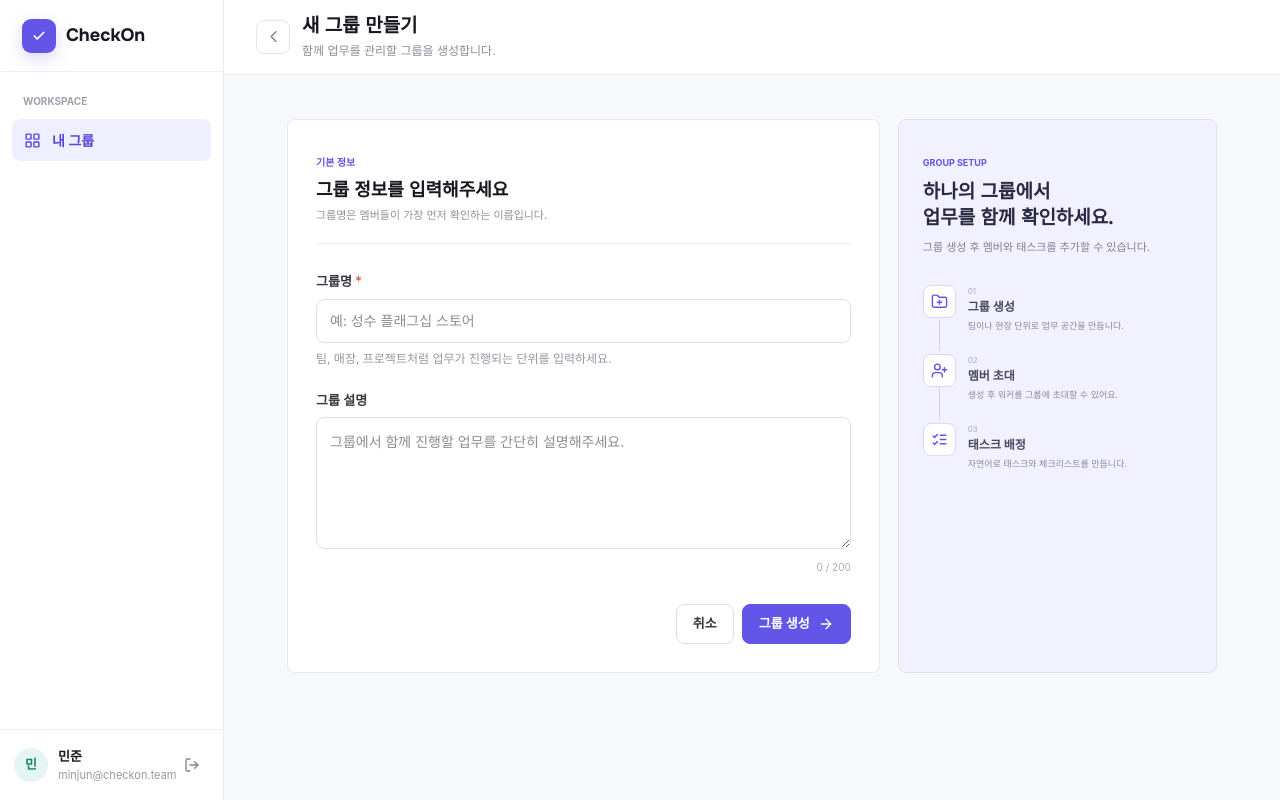
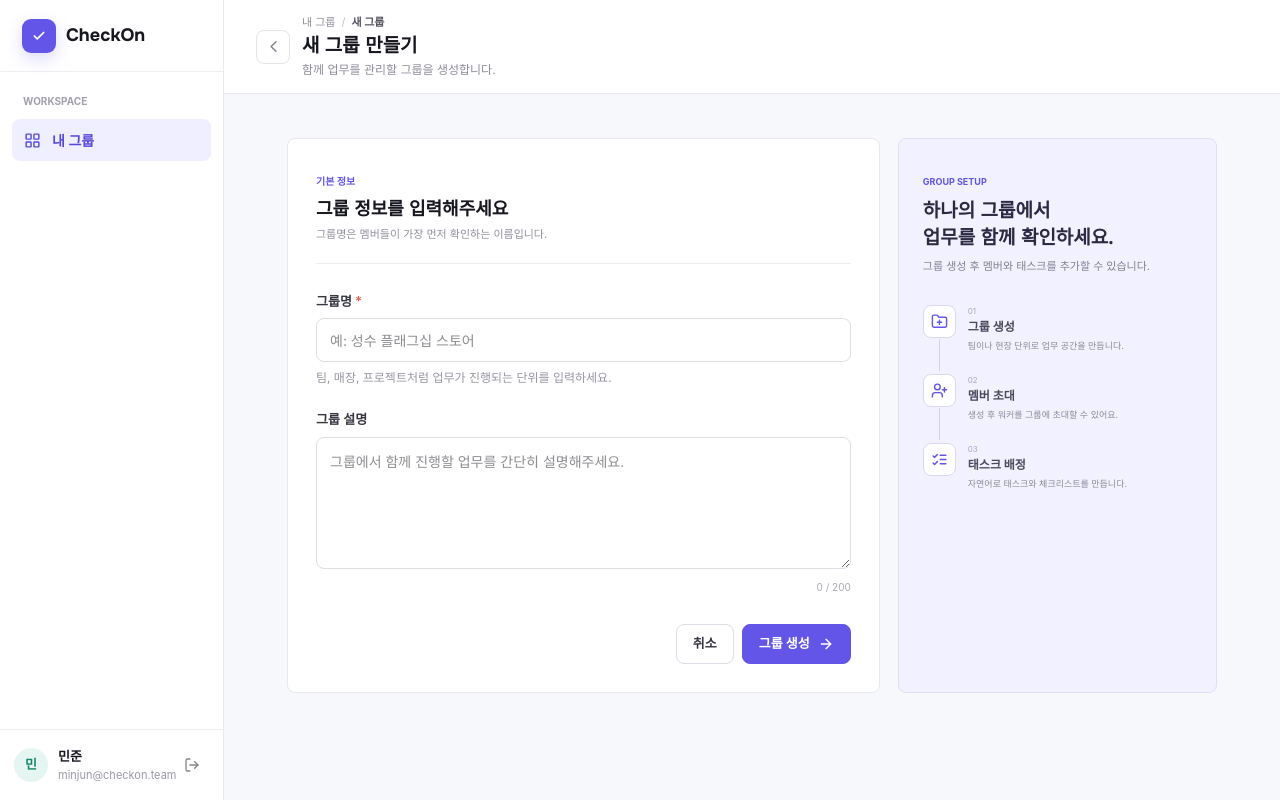
Before and after one commit to KTB4-AI-HACKATHON-11/front, a React (Vite) app: page /groups/new in a window 1280 px wide. Built offline with nearby package versions, Linux system fonts and the light colour scheme.

Commit message:
feat: 헤더 영역에 breadcrumb 추가

```diff
--- a/src/app/components/AppShell.css
+++ b/src/app/components/AppShell.css
@@ -159,6 +159,46 @@
   display: flex;
   align-items: center;
   gap: 12px;
+}
+
+.app-header__title-copy {
+  display: flex;
+  min-width: 0;
+  flex-direction: column;
+}
+
+.app-breadcrumb {
+  display: flex;
+  flex-wrap: wrap;
+  align-items: center;
+  gap: 6px;
+  margin-bottom: 3px;
+  color: #8f8f9b;
+  font-size: 11px;
+}
+
+.app-breadcrumb__item {
+  display: inline-flex;
+  align-items: center;
+  gap: 6px;
+}
+
+.app-breadcrumb a {
+  color: #8f8f9b;
+  text-decoration: none;
+}
+
+.app-breadcrumb a:hover {
+  color: #555560;
+}
+
+.app-breadcrumb strong {
+  color: #555560;
+  font-weight: 700;
+}
+
+.app-breadcrumb__separator {
+  color: #c0c0c8;
 }
 
 .app-header h1 {
--- a/src/app/components/AppShell.jsx
+++ b/src/app/components/AppShell.jsx
@@ -8,10 +8,72 @@ const navigation = [
   { label: "내 그룹", icon: LayoutGrid, path: "/groups" },
 ];
 
+function buildBreadcrumbs(pathname, title) {
+  if (pathname === "/groups") {
+    return [{ label: "내 그룹", path: "/groups", current: true }];
+  }
+
+  if (pathname === "/groups/new") {
+    return [
+      { label: "내 그룹", path: "/groups" },
+      { label: "새 그룹", path: "/groups/new", current: true },
+    ];
+  }
+
+  const groupTaskCreateMatch = pathname.match(/^\/groups\/([^/]+)\/tasks\/new$/);
+  if (groupTaskCreateMatch) {
+    const [, groupId] = groupTaskCreateMatch;
+    return [
+      { label: "내 그룹", path: "/groups" },
+      { label: "그룹 상세", path: `/groups/${groupId}` },
+      { label: "새 태스크", path: pathname, current: true },
+    ];
+  }
+
+  const groupDetailMatch = pathname.match(/^\/groups\/([^/]+)$/);
+  if (groupDetailMatch) {
+    return [
+      { label: "내 그룹", path: "/groups" },
+      { label: title || "그룹 상세", path: pathname, current: true },
+    ];
+  }
+
+  const photoVerificationMatch = pathname.match(/^\/tasks\/([^/]+)\/verify\/photo$/);
+  if (photoVerificationMatch) {
+    const [, taskId] = photoVerificationMatch;
+    return [
+      { label: "내 그룹", path: "/groups" },
+      { label: "태스크 상세", path: `/tasks/${taskId}` },
+      { label: "사진 검증", path: pathname, current: true },
+    ];
+  }
+
+  const taskVerificationMatch = pathname.match(/^\/tasks\/([^/]+)\/verification$/);
+  if (taskVerificationMatch) {
+    const [, taskId] = taskVerificationMatch;
+    return [
+      { label: "내 그룹", path: "/groups" },
+      { label: "태스크 상세", path: `/tasks/${taskId}` },
+      { label: "검증 설정", path: pathname, current: true },
+    ];
+  }
+
+  const taskDetailMatch = pathname.match(/^\/tasks\/([^/]+)$/);
+  if (taskDetailMatch) {
+    return [
+      { label: "내 그룹", path: "/groups" },
+      { label: title || "태스크 상세", path: pathname, current: true },
+    ];
+  }
+
+  return title ? [{ label: title, path: pathname, current: true }] : [];
+}
+
 export default function AppShell({ user, children, title, description, backTo, actions }) {
   const navigate = useNavigate();
   const location = useLocation();
   const brandPath = location.pathname.startsWith("/groups") || location.pathname.startsWith("/tasks") ? "/groups" : "/";
+  const breadcrumbs = buildBreadcrumbs(location.pathname, title);
 
   return (
     <div className="app-shell">
@@ -65,7 +127,21 @@ export default function AppShell({ user, children, title, description, backTo, a
                 <ChevronLeft size={19} />
               </button>
             )}
-            <div>
+            <div className="app-header__title-copy">
+              {breadcrumbs.length > 0 && (
+                <nav className="app-breadcrumb" aria-label="breadcrumb">
+                  {breadcrumbs.map((item, index) => (
+                    <span className="app-breadcrumb__item" key={`${item.path}-${item.label}`}>
+                      {item.current ? (
+                        <strong>{item.label}</strong>
+                      ) : (
+                        <Link to={item.path}>{item.label}</Link>
+                      )}
+                      {index < breadcrumbs.length - 1 ? <span className="app-breadcrumb__separator">/</span> : null}
+                    </span>
+                  ))}
+                </nav>
+              )}
               <h1>{title}</h1>
               {description && <p>{description}</p>}
             </div>
```
